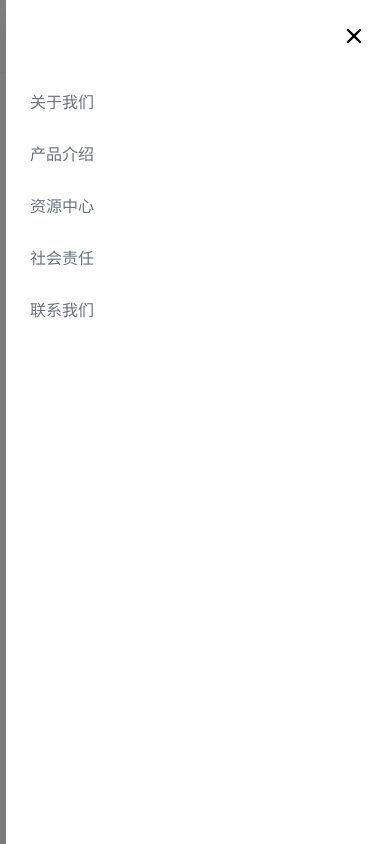
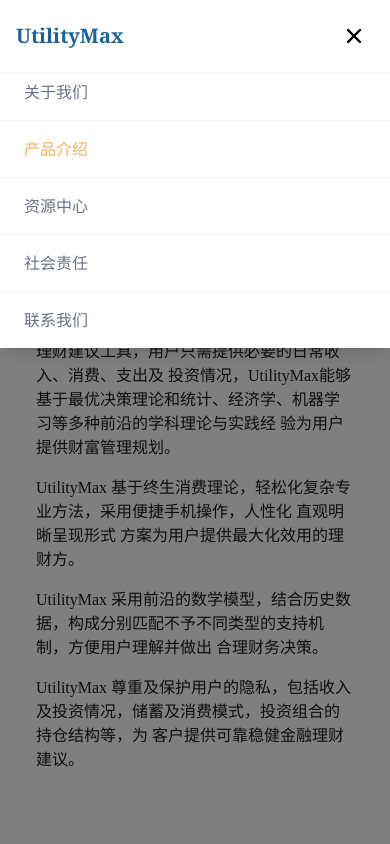
Before and after one commit to ZhuHengjin/company-homepage, a React (Vite) app: page /products in a window 390 px wide. Both pictures are taken after a click on the button "Open menu". Shown: the top 844 px of the page. Built offline with nearby package versions, Linux system fonts and the light colour scheme; the HTML template or start-up script is replaced by a standard one.

Commit message:
revised the mobile menu

```diff
--- a/src/App.jsx
+++ b/src/App.jsx
@@ -1,5 +1,5 @@
 import { BrowserRouter as Router, Routes, Route } from 'react-router-dom';
-import { useState, useEffect } from 'react';
+import { useState, useEffect, useRef } from 'react';
 import Header from './components/Header';
 import Footer from './components/Footer';
 import HomePage from './pages/HomePage';
@@ -14,6 +14,7 @@
 function App() {
   const [isMobileMenuOpen, setIsMobileMenuOpen] = useState(false);
   const [scrolled, setScrolled] = useState(false);
+  const headerRef = useRef(null);
 
   useEffect(() => {
     const handleScroll = () => {
@@ -29,11 +30,18 @@
       window.removeEventListener('scroll', handleScroll);
     };
   }, [scrolled]);
+
+  const toggleMobileMenu = () => {
+    setIsMobileMenuOpen(!isMobileMenuOpen);
+  };
+
   return (
     <Router>
       <div className="min-h-screen relative bg-white">
         <Header
-          setIsMobileMenuOpen={setIsMobileMenuOpen}
+          ref={headerRef}
+          setIsMobileMenuOpen={toggleMobileMenu}
+          isMobileMenuOpen={isMobileMenuOpen}
         />
         <div className="pt-16 flex flex-col min-h-screen">
           <main className="flex-grow p-5 md:p-10 border-b">
--- a/src/components/Footer.jsx
+++ b/src/components/Footer.jsx
@@ -88,7 +88,7 @@
 
         <div className="pt-8 border-gray-200 flex flex-col md:flex-row justify-between items-center">
           <div className="mb-6 md:mb-0">
-            <p className="text-sm text-gray-500">
+            <p className="text-sm text-gray-500 font-sans">
               UtilityMax © {currentYear}
             </p>
           </div>
@@ -108,6 +108,12 @@
             ))}
           </div>
         </div>
+
+        <div className="mt-8 pt-6 border-t border-gray-200">
+          <p className="text-xs text-gray-500 font-sans leading-relaxed">
+            免责声明：UtilityMax 提供的建议与分析基于经济学模型与模拟算法，旨在辅助用户进行财务规划和决策，不构成任何形式的投资建议或法律意见。UtilityMax 不是注册金融顾问或持牌投资机构，不具备任何证券监管机构颁发的金融服务执照。我们不对任何用户的投资决策及其结果承担法律责任。UtilityMax 使用的模型可能基于公开数据、第三方信息或用户输入，相关数据可能存在滞后、误差或其他不确定性。本平台输出的模拟结果为根据已有信息的推演，并不是对实际市场结果或未来的任何承诺。用户在使用 UtilityMax 产品与服务时，应结合自身实际情况，谨慎判断。本平台所提供的所有内容，仅供财务教育与辅助决策之用，不应视为特定金融产品或投资行为的购买建议。
+          </p>
+        </div>
       </div>
     </footer>
   );
--- a/src/components/Header.jsx
+++ b/src/components/Header.jsx
@@ -1,12 +1,14 @@
 import { Link, useLocation } from 'react-router-dom';
-import { HiMenu } from 'react-icons/hi';
+import { HiMenu, HiX } from 'react-icons/hi';
 import { navLinks } from './navConfig';
+import { forwardRef } from 'react';
 
-const Header = ({ setIsMobileMenuOpen }) => {
+const Header = forwardRef(({ setIsMobileMenuOpen, isMobileMenuOpen }, ref) => {
   const location = useLocation();
 
   return (
     <header
+      ref={ref}
       className="fixed top-0 z-50 bg-white w-full shadow-sm"
     >
       <div className="container-custom py-4 flex items-center">
@@ -32,13 +34,18 @@
 
         <button
           className="block md:hidden icon-button ml-auto"
-          onClick={() => setIsMobileMenuOpen(true)}
+          onClick={setIsMobileMenuOpen}
+          aria-expanded={isMobileMenuOpen}
+          aria-label={isMobileMenuOpen ? "Close menu" : "Open menu"}
         >
-          <HiMenu className="w-6 h-6" />
+          {isMobileMenuOpen ?
+            <HiX className="w-6 h-6" /> :
+            <HiMenu className="w-6 h-6" />
+          }
         </button>
       </div>
     </header>
   );
-};
+});
 
 export default Header;
--- a/src/components/MobileMenu.jsx
+++ b/src/components/MobileMenu.jsx
@@ -1,9 +1,11 @@
-import { useEffect } from 'react';
-import { Link } from 'react-router-dom';
-import { HiX } from 'react-icons/hi';
+import { useEffect, useRef } from 'react';
+import { Link, useLocation } from 'react-router-dom';
 import { navLinks } from './navConfig';
 
 const MobileMenu = ({ isOpen, onClose }) => {
+  const location = useLocation();
+  const menuRef = useRef(null);
+
   // Prevent scrolling when menu is open
   useEffect(() => {
     if (isOpen) {
@@ -17,39 +19,52 @@
     };
   }, [isOpen]);
 
+  // Add animation and click outside detection
+  useEffect(() => {
+    const handleClickOutside = (event) => {
+      if (menuRef.current && !menuRef.current.contains(event.target) &&
+          !event.target.closest('button[aria-label="Close menu"]') &&
+          !event.target.closest('button[aria-label="Open menu"]')) {
+        onClose();
+      }
+    };
+
+    if (isOpen) {
+      document.addEventListener('mousedown', handleClickOutside);
+    }
+
+    return () => {
+      document.removeEventListener('mousedown', handleClickOutside);
+    };
+  }, [isOpen, onClose]);
 
   if (!isOpen) return null;
 
   return (
     <>
-      {/* Backdrop */}
+      {/* Semi-transparent backdrop */}
       <div
-        className="fixed inset-0 z-50 bg-black bg-opacity-50"
+        className="fixed inset-0 z-40 bg-black bg-opacity-50 md:hidden"
         onClick={onClose}
+        aria-hidden="true"
       />
 
-      {/* Menu */}
+      {/* Dropdown Menu */}
       <div
-        className="fixed top-0 right-0 z-50 w-full max-w-sm h-full bg-white shadow-xl overflow-auto"
+        ref={menuRef}
+        className={`fixed top-16 left-0 right-0 z-40 bg-white shadow-lg md:hidden overflow-hidden
+                   ${isOpen ? 'animate-slideDown' : 'animate-slideUp'}`}
+        style={{ maxHeight: 'calc(100vh - 64px)' }}
       >
-        <div className="p-4 flex justify-end">
-          <button
-            onClick={onClose}
-            className="icon-button"
-          >
-            <HiX className="w-6 h-6" />
-          </button>
-        </div>
-
-        <div className="px-6 py-4">
-          {/* Main Navigation */}
-          <div className="mb-8">
-            <ul className="space-y-6 text-lg">
+        <nav className="overflow-y-auto" style={{ maxHeight: 'calc(100vh - 64px)' }}>
+          <ul className="divide-y divide-gray-100">
             {navLinks.map((link) => (
               <li key={link.path}>
                 <Link
                   to={link.path}
-                    className="nav-link"
+                  className={`block px-6 py-4 text-base nav-link ${location.pathname === link.path
+                    ? 'nav-link-active'
+                    : ''} hover:bg-gray-50`}
                   onClick={onClose}
                 >
                   {link.name}
@@ -57,8 +72,7 @@
               </li>
             ))}
           </ul>
-          </div>
-        </div>
+        </nav>
       </div>
     </>
   );
--- a/src/pages/AboutPage.jsx
+++ b/src/pages/AboutPage.jsx
@@ -50,9 +50,10 @@
             <h1 className="text-3xl font-normal font-sans text-gray-600 mb-5">
               关于我们
             </h1>
-            <p className='text-6xl font-extrabold text-accent-blue mb-5'>
-              算法在内，稳健在外。
-            </p>
+            <div className='text-6xl font-extrabold text-accent-blue mb-5 flex flex-wrap justify-center'>
+              <span className="whitespace-nowrap">算法在内，</span>
+              <span className="whitespace-nowrap">稳健在外。</span>
+            </div>
             <p className="subtitle text-center">
                 UntilityMax是一家进行投资算法与研究的公司<br />
                 我们的使命是让技术为投资者带来利益。
@@ -181,7 +182,6 @@
         </div>
       </section>
 
-
     </div>
   );
 };
--- a/tailwind.config.js
+++ b/tailwind.config.js
@@ -14,8 +14,22 @@
         'secondary': '#ffffff',
         'accent-blue': '#1B6398',
         'accent-gold': '#F0B358',
-        'main-text': '##1D1D1F'
+        'main-text': '#1D1D1F'
       },
+      animation: {
+        'slideDown': 'slideDown 0.2s ease-in-out forwards',
+        'slideUp': 'slideUp 0.2s ease-in-out forwards'
+      },
+      keyframes: {
+        slideDown: {
+          '0%': { transform: 'translateY(-10%)', opacity: 0 },
+          '100%': { transform: 'translateY(0)', opacity: 1 }
+        },
+        slideUp: {
+          '0%': { transform: 'translateY(0)', opacity: 1 },
+          '100%': { transform: 'translateY(-10%)', opacity: 0 }
+        }
+      }
     },
   },
   plugins: [],
```
Also changed, not shown: src/pages/ProductsPage.jsx (+7 -21 lines), src/assets/images/money-signs.svg (added), 1 other file (tests, documents, lock files or other folders). Lines whose indentation alone changed are shown as unchanged.
